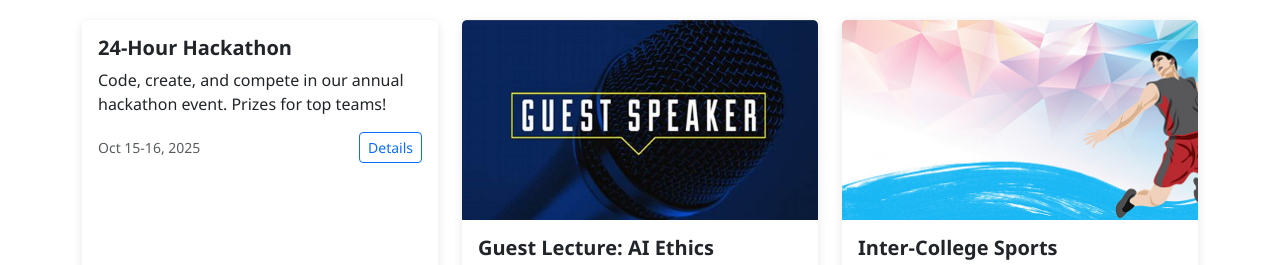
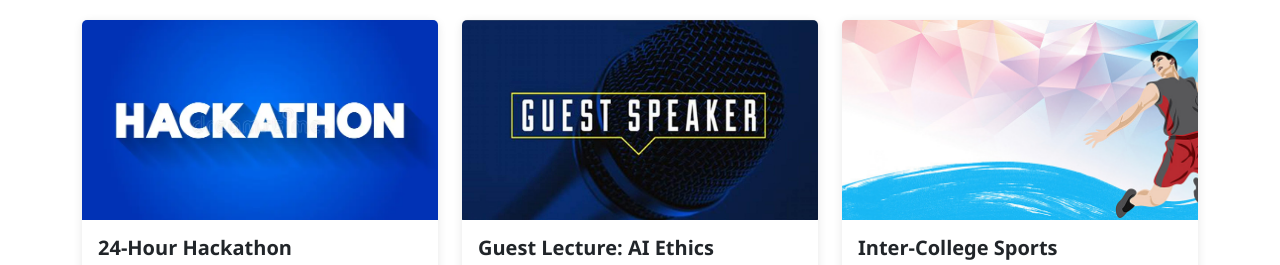
Before and after one commit to alexiatoli/my-own-app, a plain HTML site: page index.html in a window 1280 px wide. Shown: the part 482-747 px from the top of the page. Drawn offline with nearby package versions, Linux system fonts and the light colour scheme; files that its build step writes are made by us from their sources; files whose address does not match are found by name.

Commit message:
Update index.html

```diff
--- a/index.html
+++ b/index.html
@@ -94,7 +94,7 @@
             <div class="row g-4">
                 <div class="col-md-4">
                     <div class="card h-100">
-
+                        <img src="hackathon.jpg" class="card-img-top" alt="Hackathon">
                         <div class="card-body">
                             <h5 class="card-title">24-Hour Hackathon</h5>
                             <p class="card-text">Code, create, and compete in our annual hackathon event. Prizes for top teams!</p>
```
